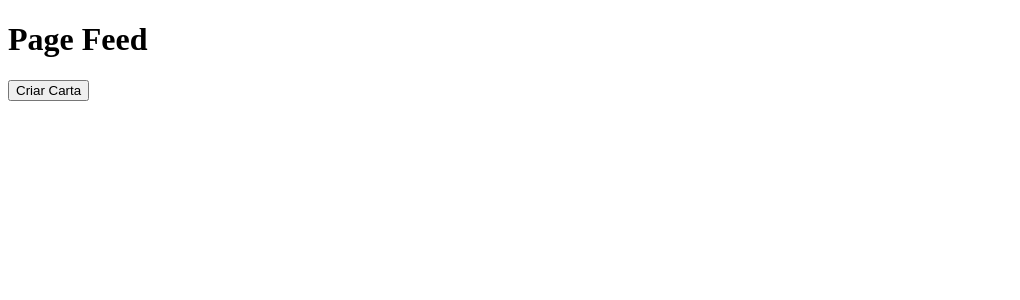
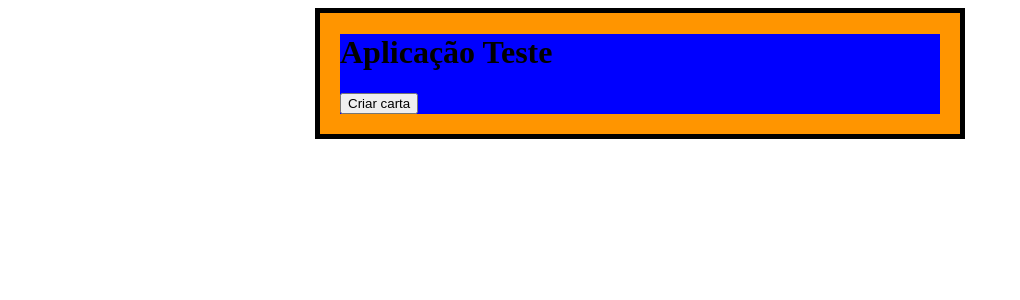
Before and after one commit to pedrohelias/api_one_piece, a React (Create React App) app in the folder frontend/: page / in a window 1280 px wide. Shown: the top 300 px of the page, without its empty margins (0-1020 px from the left). Built offline with nearby package versions, Linux system fonts and the light colour scheme.

Commit message:
iniciando estilização

```diff
--- a/frontend/src/App.js
+++ b/frontend/src/App.js
@@ -1,7 +1,7 @@
 import React from "react"
 import Create from "./pages/create"
 import Edit from "./pages/edit"
-import Feed from "./pages/feed"
+import Feed from "./pages/feed/feed"
 import ReadMore from "./pages/readMore"
 
 //aqui vamos chamar nossas rotas
--- /dev/null
+++ b/frontend/src/components/header/header.js
@@ -0,0 +1,24 @@
+import React from "react"
+import { Link } from "react-router-dom"
+import "./style.css"
+
+function Header() {
+    return (
+        <header>
+            <div className="content">
+                <div className="title">
+                    <h1>Aplicação Teste</h1>
+                </div>
+                <div className="createCard">
+                    <Link to={"/create"}>
+                        <button>Criar carta</button>
+                    </Link>
+
+                </div>
+            </div>
+        </header>
+    )
+}
+
+
+export default Header
--- /dev/null
+++ b/frontend/src/components/header/style.css
@@ -0,0 +1,3 @@
+.content{
+    background-color: blue;
+}
--- a/frontend/src/pages/feed.js
+++ b/frontend/src/pages/feed/feed.js
@@ -1,14 +1,19 @@
 import React from "react"
 import {Link} from "react-router-dom"
+import "./style.css"
+import Header from "../../components/header/header"
 
 function Feed() {
     return (
-        <div>
-            <h1>Page Feed</h1>
+        <div className="pagina">
+
+            {/* <h1>Page Feed</h1>
 
             <Link to="/create">
                 <button>Criar Carta</button>
-            </Link>
+            </Link> */}
+
+           <Header></Header>
         </div>
     )
 }
--- /dev/null
+++ b/frontend/src/pages/feed/style.css
@@ -0,0 +1,7 @@
+.pagina{
+  width: 600px;
+  margin: 0 auto;
+  background-color: #ff9500;
+  padding: 0 20px 20px 20px;
+  border: 5px solid black;
+}
```
